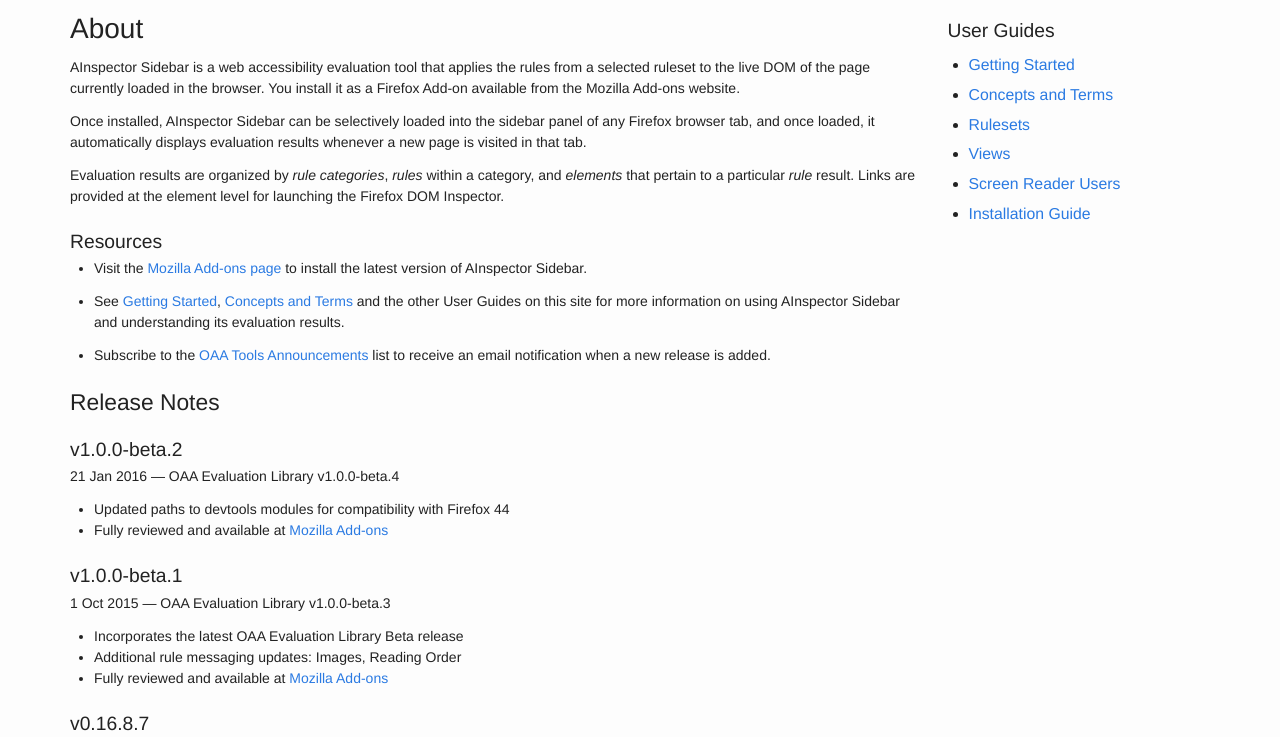
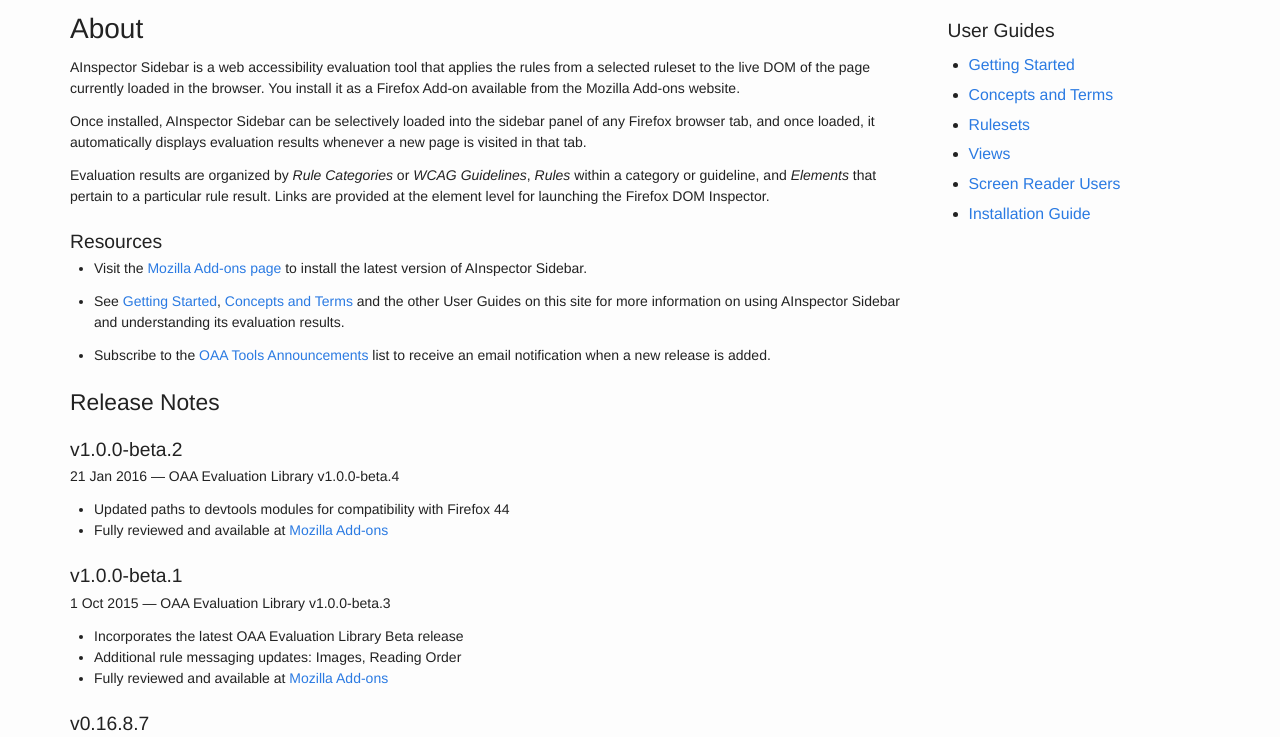
Before and after one commit to ainspector/ainspector.github.io, a plain HTML site: page about.html in a window 1280 px wide. Shown: the part 58-795 px from the top of the page. Drawn offline with nearby package versions, Linux system fonts and the light colour scheme.

Commit message:
Content updates

```diff
--- a/about.html
+++ b/about.html
@@ -51,7 +51,7 @@
 <h1>About</h1>
 <p>AInspector Sidebar is a web accessibility evaluation tool that applies the rules from a selected ruleset to the live DOM of the page currently loaded in the browser. You install it as a Firefox Add-on available from the Mozilla Add-ons website.</p>
 <p>Once installed, AInspector Sidebar can be selectively loaded into the sidebar panel of any Firefox browser tab, and once loaded, it automatically displays evaluation results whenever a new page is visited in that tab.</p>
-<p>Evaluation results are organized by <em>rule categories</em>, <em>rules</em> within a category, and <em>elements</em> that pertain to a particular <em>rule</em> result. Links are provided at the element level for launching the Firefox DOM Inspector.</p>
+<p>Evaluation results are organized by <em>Rule Categories</em> or <em>WCAG Guidelines</em>, <em>Rules</em> within a category or guideline, and <em>Elements</em> that pertain to a particular rule result. Links are provided at the element level for launching the Firefox DOM Inspector.</p>
 <h3 id="resources">Resources</h3>
 <ul>
 <li><p>Visit the <a href="https://addons.mozilla.org/en-US/firefox/addon/ainspector-sidebar/">Mozilla Add-ons page</a> to install the latest version of AInspector Sidebar.</p>
```
